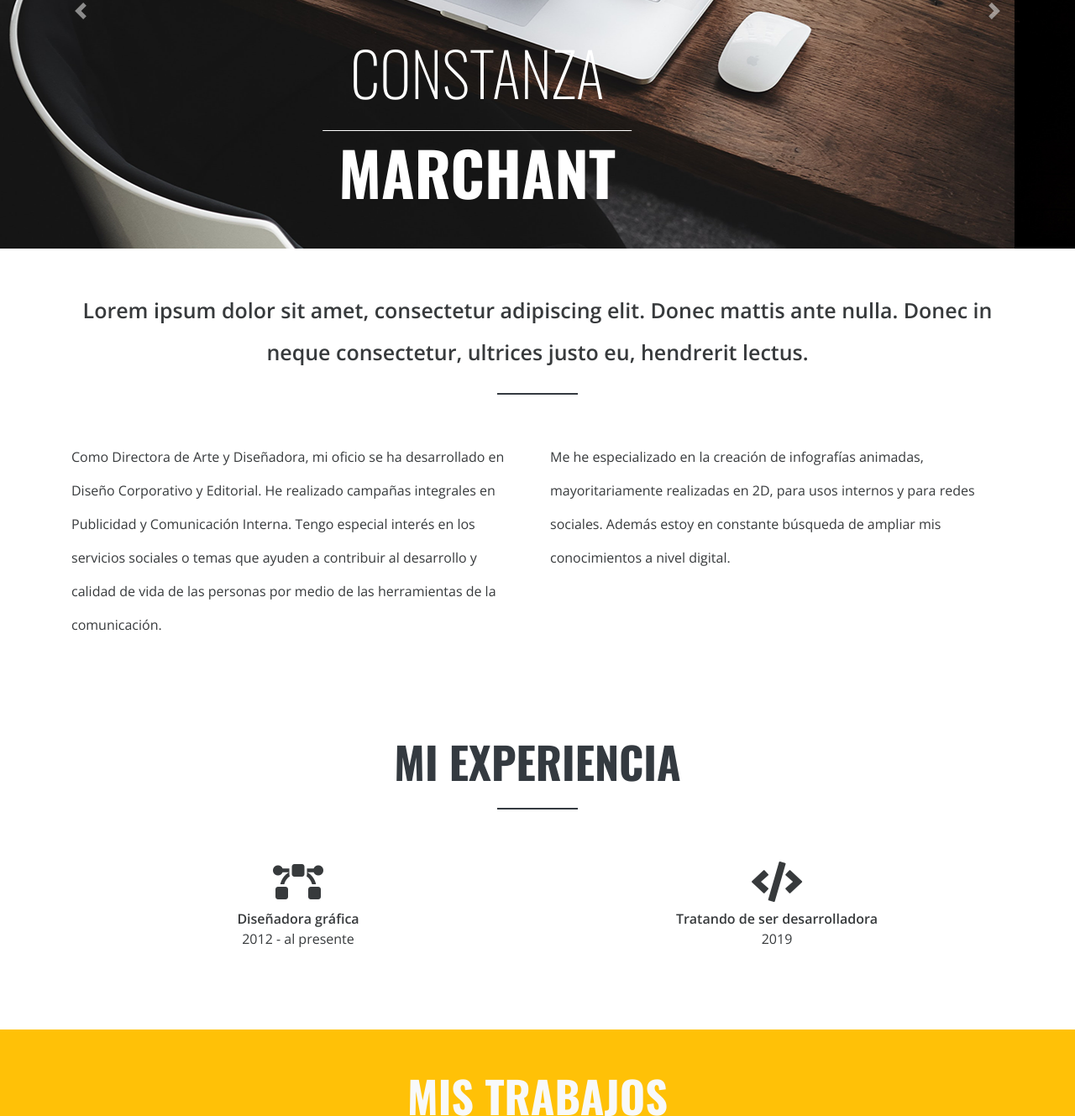
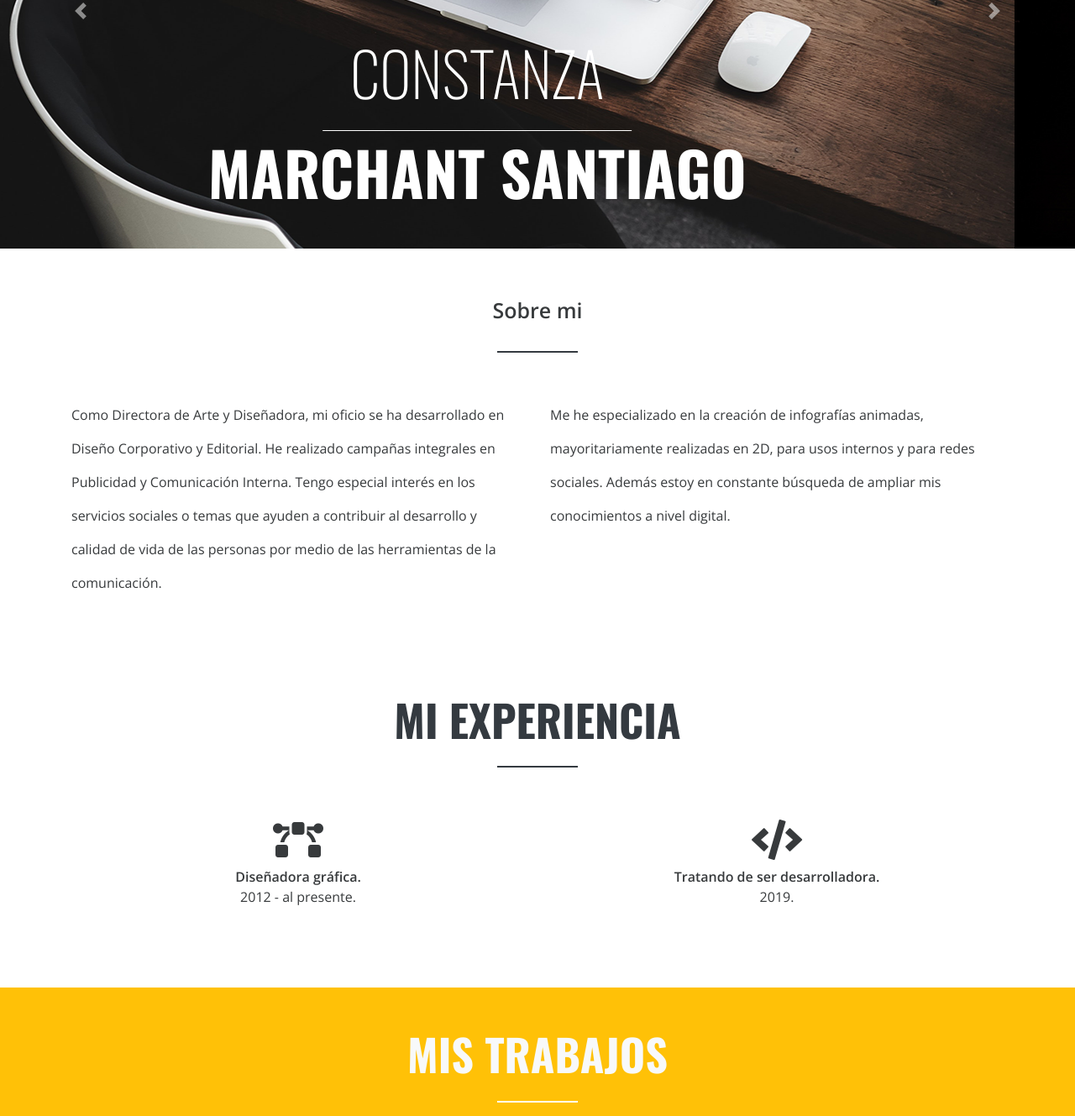
Before and after one commit to constanzamarchant/prueba, a plain HTML site: page index.html in a window 1280 px wide. Shown: the part 319-1648 px from the top of the page at 84% size. Drawn offline with nearby package versions, Linux system fonts and the light colour scheme; a script that the page names is missing.

Commit message:
cambios texto

```diff
--- a/index.html
+++ b/index.html
@@ -49,9 +49,9 @@
 		      <div class="carousel-item active">
 		        <img src="assets/img/bg_hero_1.png" class="d-block w-100 header" alt="constanza">
 		        <div class="carousel-caption d-none d-md-block">
-		        	<h2>CONSTANZA</h2>
+		        	<h2>CONSTANZA </h2>
 					<span class="border-bottom border-white border-divider"></span>
-					<h3>MARCHANT</h3>
+					<h3>MARCHANT SANTIAGO</h3>
 		        </div>
 		      </div>
 		      <div class="carousel-item">
@@ -74,7 +74,7 @@
 	</section>
 
 	<section id="about" class="container text-center my-5 d-none d-md-block">
-		<h4>Lorem ipsum dolor sit amet, consectetur adipiscing elit. Donec mattis ante nulla. Donec in neque consectetur, ultrices justo eu, hendrerit lectus.</h4>
+		<h4>Sobre mi</h4>
 		<span class="border-bottom border-dark border-title"></span>
 		<div class="row text-left">
 			<div class="col-md-6 my-5">
@@ -93,16 +93,16 @@
 			<div class="col-md-6 my-5">
 				<i class="fas fa-bezier-curve fa-3x my-2"></i>
 				<br>
-				<span class="font-weight-bold">Diseñadora gráfica</span>
+				<span class="font-weight-bold">Diseñadora gráfica.</span>
 				<br>
-				<span class="period">2012 - al presente</span>
+				<span class="period">2012 - al presente.</span>
 			</div>
 			<div class="col-md-6 mt-5">
 				<i class="fas fa-code fa-3x my-2"></i>
 				<br>
-				<span class="font-weight-bold">Tratando de ser desarrolladora</span>
+				<span class="font-weight-bold">Tratando de ser desarrolladora.</span>
 				<br>
-				<span class="period">2019</span>
+				<span class="period">2019.</span>
 			</div>
 		</div>
 	</section>
```
